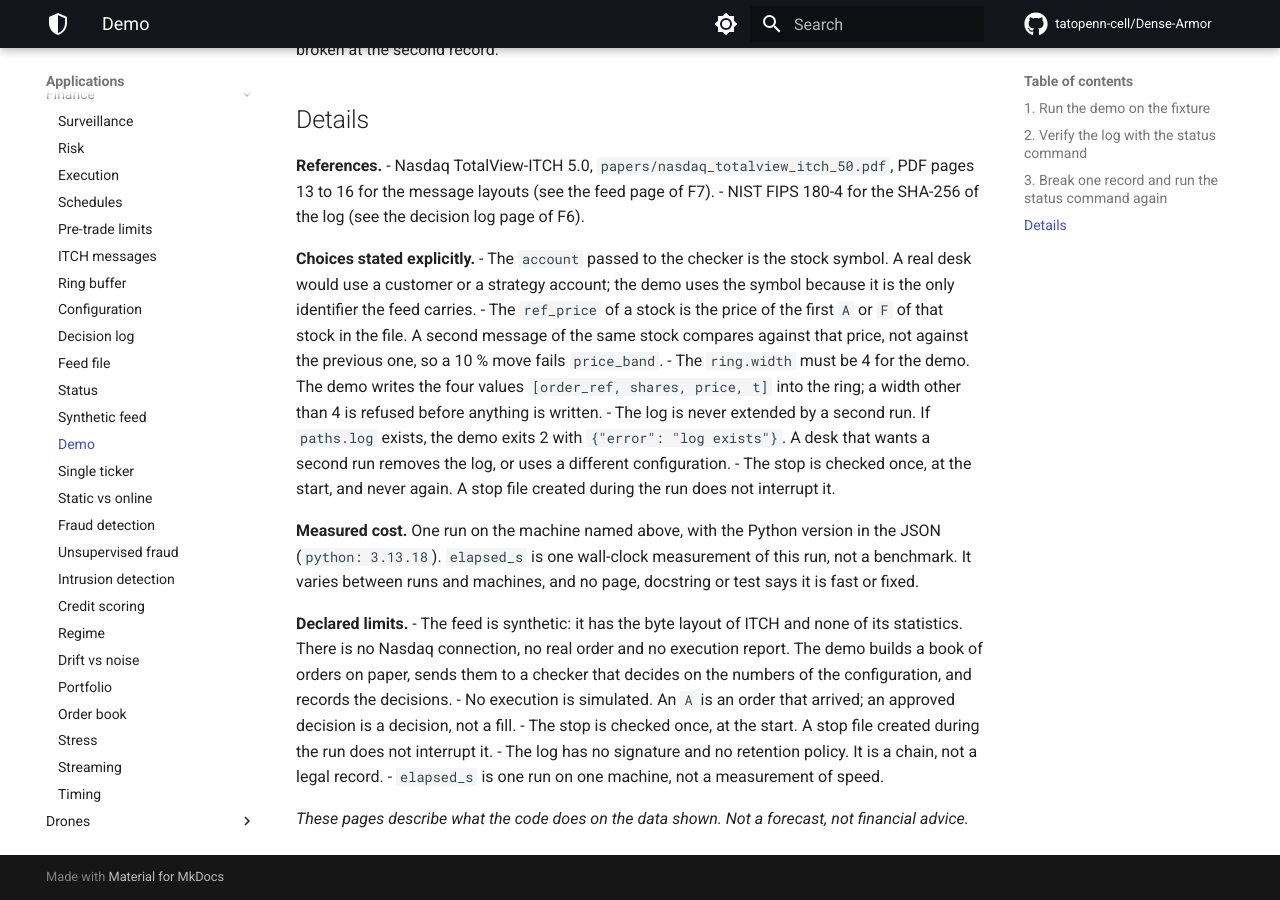
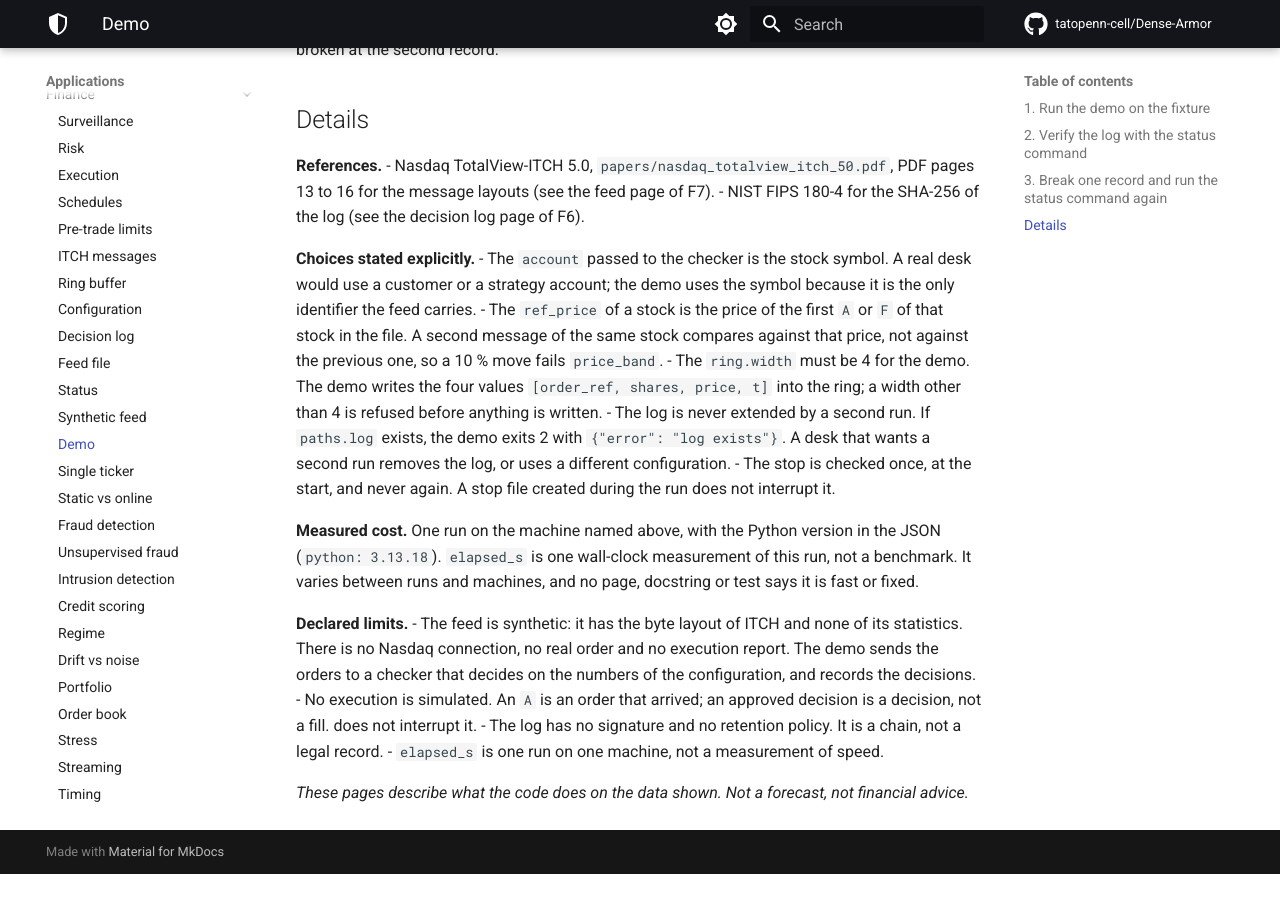
Before and after one commit to tatopenn-cell/Dense-Armor, an MkDocs documentation site: the page built from docs/finance/demo.md, in a window 1280 px wide and 900 px high, scrolled down 2283 px. Built offline with MkDocs 1.6.1 and Material for MkDocs 9.7.7, drawn with Linux system fonts in a browser that asks for light colours; comment, search, counter and statistics services are not loaded; after the commit the page ends 3157 px from its top, so only the background shows below that; some of the changed text lies outside the part shown.

Commit message:
review round 2: docstring raw, cost O(n^2), References without local paths, demo.md cleanup

```diff
--- a/docs/finance/demo.md
+++ b/docs/finance/demo.md
@@ -42,7 +42,7 @@
 `counts` has three reasons (`notional`, `ok`, `size`); the sum is 493, which is
 `n_orders`. `n_messages` is 1,000. `verified` is `true`: the log written by the
 run is a valid chain. `schedule_sum` is 100.0, the total of the schedule.
-`elapsed_s` is one run of this page on the machine named in Details.
+`elapsed_s` is one run of this page, on Python 3.13.18 on Linux, in a Colab session. It is not a measurement of speed.
 
 ## 2. Verify the log with the status command
 
@@ -138,11 +138,10 @@
 **Declared limits.**
 - The feed is synthetic: it has the byte layout of ITCH and none of its
   statistics. There is no Nasdaq connection, no real order and no execution
-  report. The demo builds a book of orders on paper, sends them to a checker
+  report. The demo sends the orders to a checker
   that decides on the numbers of the configuration, and records the decisions.
 - No execution is simulated. An `A` is an order that arrived; an approved
   decision is a decision, not a fill.
-- The stop is checked once, at the start. A stop file created during the run
   does not interrupt it.
 - The log has no signature and no retention policy. It is a chain, not a legal
   record.
```
Also changed, not shown: 1 other file.
